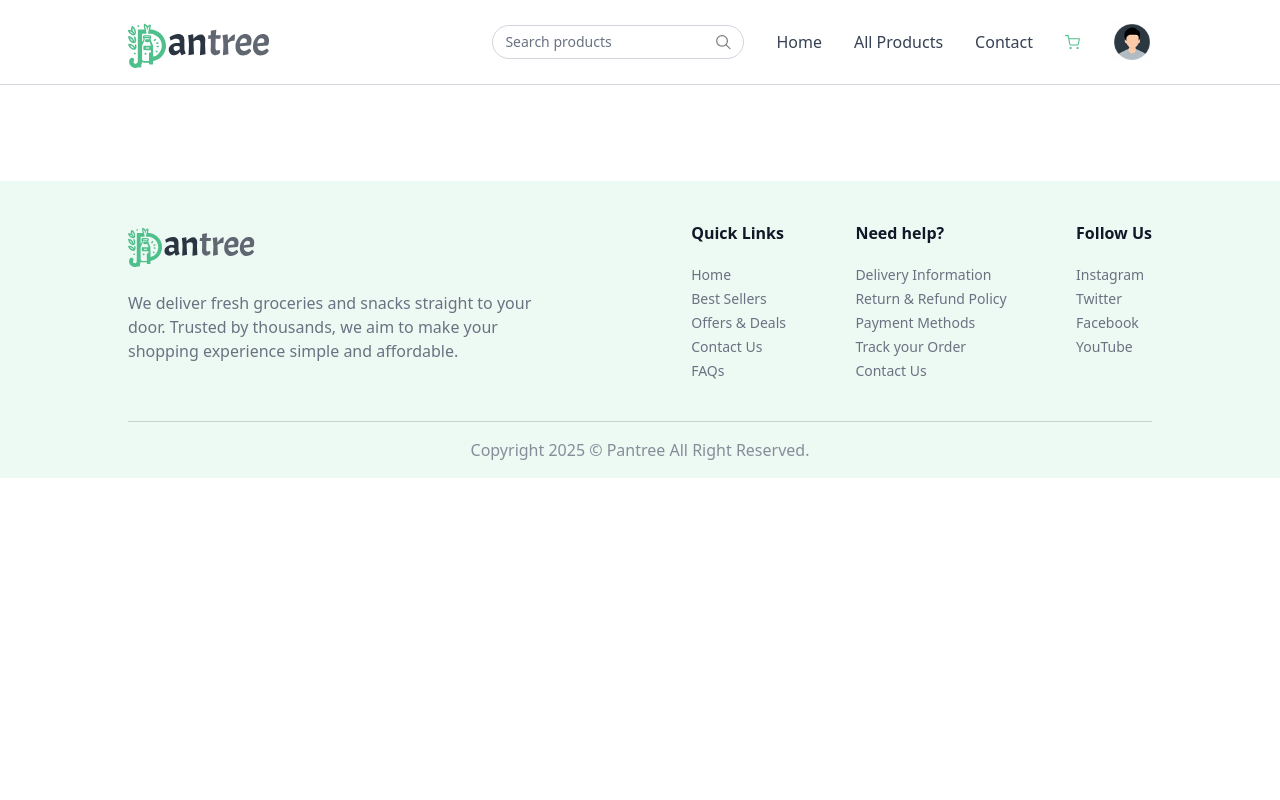
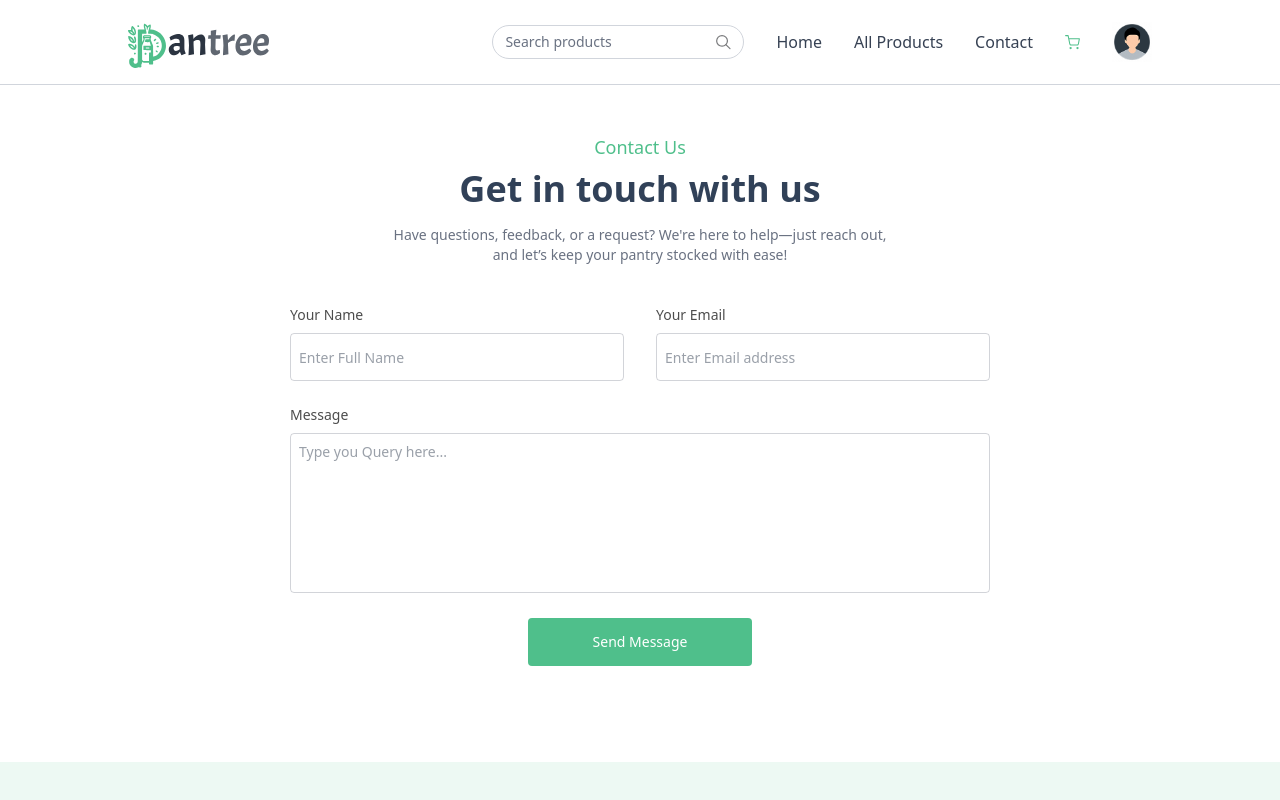
Before and after one commit to krAryn/Pantree, a React (Vite) app in the folder client/: page /contact in a window 1280 px wide. Shown: the top 800 px of the page. Built offline with nearby package versions, Linux system fonts and the light colour scheme.

Commit message:
Add Contact Page

```diff
--- a/client/src/App.jsx
+++ b/client/src/App.jsx
@@ -17,6 +17,7 @@ import SellerLayout from './pages/seller/SellerLayout.jsx'
 import AddProduct from './pages/seller/AddProduct.jsx'
 import ProductsList from './pages/seller/ProductsList.jsx'
 import Orders from './pages/seller/Orders.jsx'
+import Contact from './pages/Contact.jsx'
 
 
 const App = () => {
@@ -44,6 +45,7 @@ const App = () => {
                         <Route path="productslist" element={<ProductsList />} />
                         <Route path="orders" element={<Orders />} />
                     </Route>
+                    <Route path="/contact" element={<Contact />} />
                 </Routes>
                 {!location.includes("seller") && !location.includes("login") && !location.includes("signup") && <Footer />}
         </div>
--- /dev/null
+++ b/client/src/pages/Contact.jsx
@@ -0,0 +1,33 @@
+import React from 'react'
+
+const Contact = () => {
+    return (
+        <div>
+            <form class="flex flex-col items-center text-sm mt-12 px-6 md:px-16 lg:px-32">
+                <p class="text-lg text-primary font-medium pb-2">Contact Us</p>
+                <h1 class="text-4xl font-semibold text-slate-700 pb-4">Get in touch with us</h1>
+                <p class="text-sm text-gray-500 text-center pb-10">Have questions, feedback, or a request? We're here to help—just reach out, <br /> and let’s keep your pantry stocked with ease!</p>
+
+                <div class="flex flex-col md:flex-row items-center gap-8 w-[350px] md:w-[700px]">
+                    <div class="w-full">
+                        <label class="text-black/70" for="name">Your Name</label>
+                        <input class="h-12 p-2 mt-2 w-full border border-gray-500/30 rounded outline-none focus:border-primary" type="text" required placeholder='Enter Full Name' />
+                    </div>
+                    <div class="w-full">
+                        <label class="text-black/70" for="name">Your Email</label>
+                        <input class="h-12 p-2 mt-2 w-full border border-gray-500/30 rounded outline-none focus:border-primary" type="email" required placeholder='Enter Email address' />
+                    </div>
+                </div>
+
+                <div class="mt-6 w-[350px] md:w-[700px]">
+                    <label class="text-black/70" for="name">Message</label>
+                    <textarea class="w-full mt-2 p-2 h-40 border border-gray-500/30 rounded resize-none outline-none focus:border-primary" required placeholder='Type you Query here...'></textarea>
+                </div>
+
+                <button type="submit" class="mt-5 bg-primary hover:bg-primary-dull cursor-pointer text-white h-12 w-56 px-4 rounded active:scale-95 transition">Send Message</button>
+            </form>
+        </div>
+    )
+}
+
+export default Contact
```
